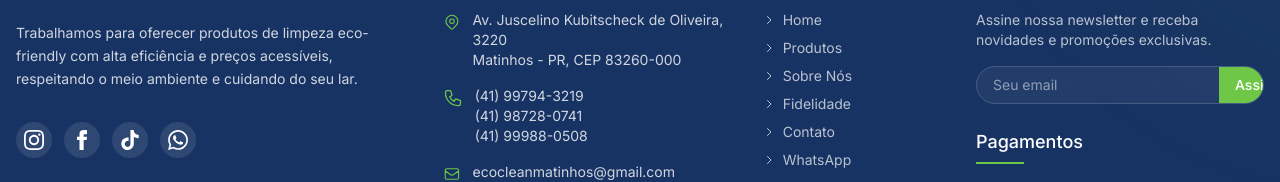
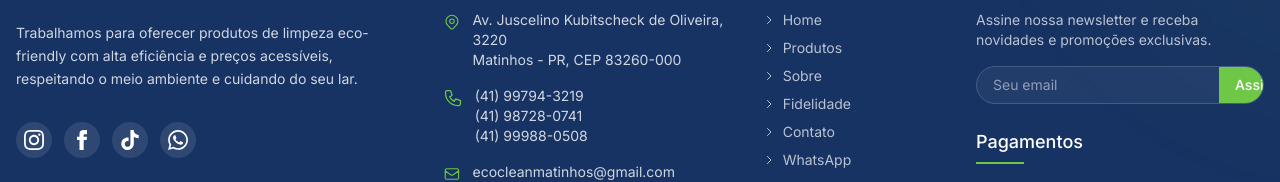
Before and after one commit to renatoDevMax/ecoclean-ecommerce, a Next.js app: page /finalizar-pedido in a window 1280 px wide. Shown: the part 642-824 px from the top of the page. Built offline with nearby package versions, Linux system fonts and the light colour scheme.

Commit message:
Ajuste no componente Footer

```diff
--- a/src/components/Footer.tsx
+++ b/src/components/Footer.tsx
@@ -223,7 +223,7 @@ export default function Footer() {
             </h3>
 
             <ul className="space-y-2">
-              {['Home', 'Produtos', 'Sobre Nós', 'Fidelidade', 'Contato', 'WhatsApp'].map(
+              {['Home', 'Produtos', 'Sobre', 'Fidelidade', 'Contato', 'WhatsApp'].map(
                 (item, index) => (
                   <li key={index}>
                     {item === 'WhatsApp' ? (
```
Also changed, not shown: 1 other file (tests, documents, lock files or other folders).
